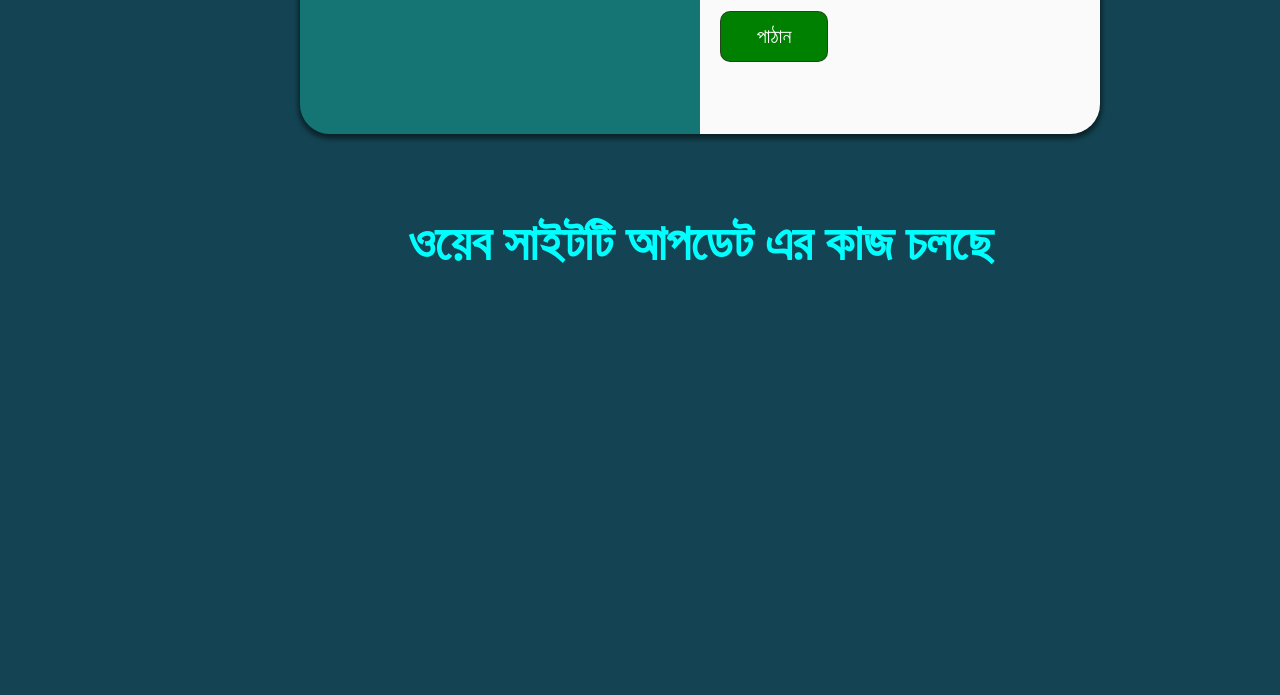
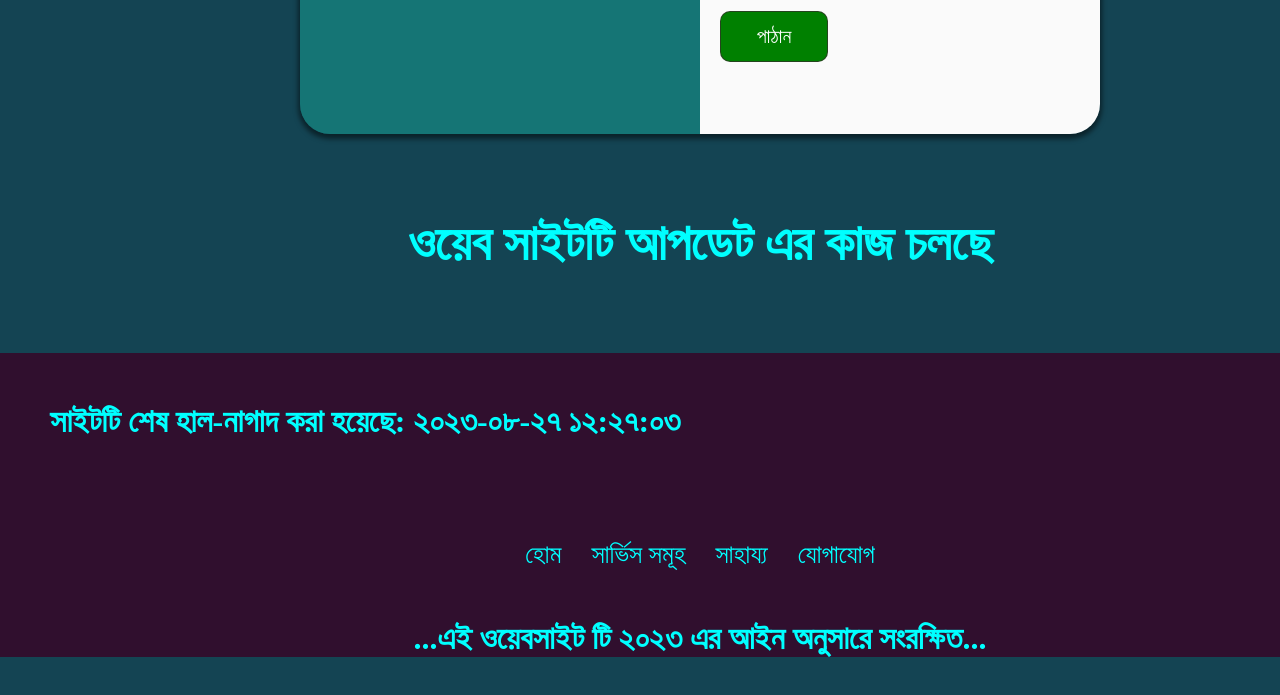
Before and after one commit to rifathossenr/finalproject, a plain HTML site: page index.html in a window 1280 px wide. Shown: the part 2380-3075 px from the top of the page. Before the commit the page ends 2733 px from the top, so only its background shows below. Drawn offline with nearby package versions, Linux system fonts and the light colour scheme; a web font is replaced by a local one.

Commit message:
footproblem

```diff
--- a/index.html
+++ b/index.html
@@ -314,19 +314,52 @@
 
                     </div>
 
-
-
-
                 </div>
 
             </div>
 
+            <h1 id="update">ওয়েব সাইটটি আপডেট এর কাজ চলছে</h1>
+        </div>
 
-            <h1 id="update">ওয়েব সাইটটি আপডেট এর কাজ চলছে</h1>
+    </section>
+
+<!-- contact us section end -->
+
+<!-- footer start -->
+
+
+    <footer>
+
+        <div class="container">
+
+
+            <div class="parantfoot">
+
+                <div class="footerfelxbox">
+
+                    <h1>সাইটটি শেষ হাল-নাগাদ করা হয়েছে: ২০২৩-০৮-২৭ ১২:২৭:০৩</h1>
+
+                    <div class="footerbox1">
+
+                        <ul>
+                            <li><a href="#">হোম</a></li>
+                            <li><a href="#">সার্ভিস সমূহ</a></li>
+                            <li><a href="#">সাহায্য</a></li>
+                            <li><a href="#">যোগাযোগ</a></li>
+                        </ul>
+
+
+                    </div>
+
+                </div>
+
+                <div class="endText">
+                    <h1>...এই ওয়েবসাইট টি ২০২৩ এর আইন অনুসারে সংরক্ষিত...</h1>
+                </div>
 
 
 
-
+            </div>
 
 
 
@@ -335,27 +368,9 @@
         </div>
 
 
+    </footer>
 
-
-
-    </section>
-
-
-
-
-
-
-<!-- contact us section end -->
-
-
-
-
-
-
-
-
-
-
+<!-- footer End -->
 
 </body>
 </html>
--- a/style.css
+++ b/style.css
@@ -386,3 +386,37 @@ input[type="submit"]:hover {
     margin: 80px 0px;
     font-size: 50px;
 }
+
+/* footer css start */
+
+footer{
+    background-color: #300f2e;
+}
+
+.footerbox1 ul{
+    display: flex;
+    gap: 30px;
+    font-size: 26px;
+    justify-content: center;
+    flex-wrap: wrap;
+}
+
+
+.endText h1{
+    margin: 50px 0;
+    text-align: center;
+}
+
+
+
+
+.footerbox1{
+    margin: 50px 0;
+}
+
+
+.parantfoot .footerfelxbox h1{
+    padding: 50px;
+}
+
+/* footer css end */
```
